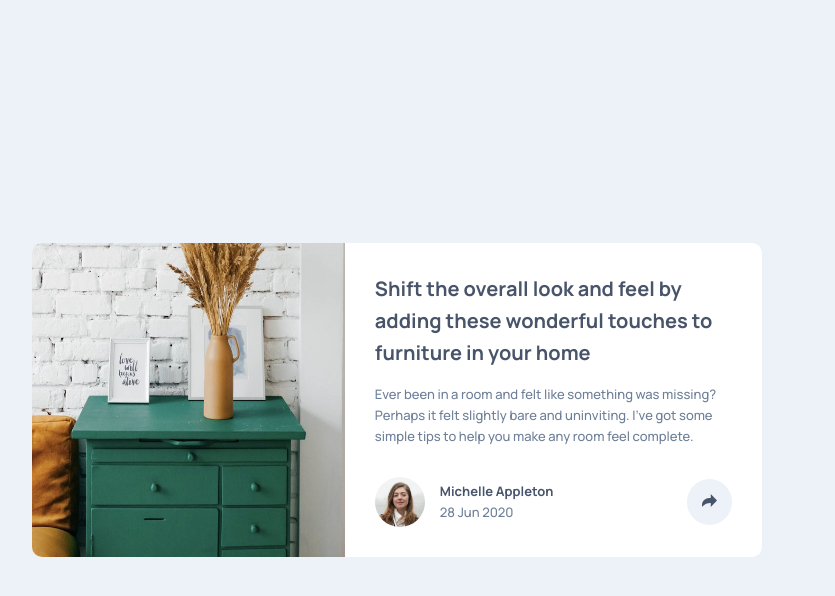
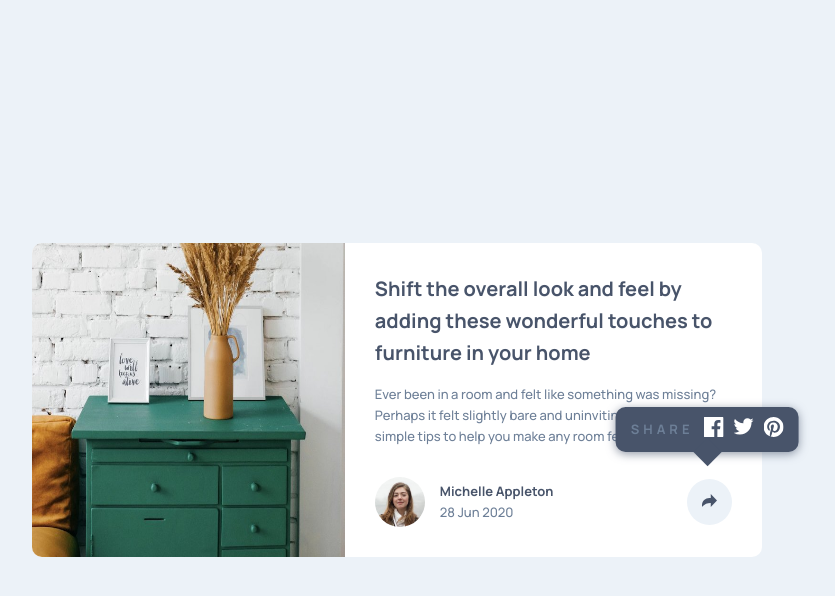
Before and after one commit to naveen-p08/article-preview-component, a plain HTML site: page index.html in a window 1280 px wide. Both pictures are taken after a click on the button "Share". Shown: the whole page, without its empty margins (243-1078 px from the left). Drawn offline with Linux system fonts and the light colour scheme.

Commit message:
added share button toggle script

```diff
--- a/index.html
+++ b/index.html
@@ -14,6 +14,8 @@
   <link rel="preconnect" href="https://fonts.googleapis.com">
   <link rel="preconnect" href="https://fonts.gstatic.com" crossorigin>
   <link href="https://fonts.googleapis.com/css2?family=Manrope:wght@500;700&display=swap" rel="stylesheet">
+
+  <script src="main.js" defer></script>
 
   <!-- Feel free to remove these styles or customise in your own stylesheet 👍 -->
   <!-- <style>
@@ -51,8 +53,8 @@
             </div>
           </div>
           <div class="share-container">
-            <button class="share-btn"><span class="visually-hidden">Share</span><svg xmlns="http://www.w3.org/2000/svg" width="15" height="13"><path fill="currentcolor" d="M15 6.495L8.766.014V3.88H7.441C3.33 3.88 0 7.039 0 10.936v2.049l.589-.612C2.59 10.294 5.422 9.11 8.39 9.11h.375v3.867L15 6.495z"/></svg></button>
-            <div class="share-items hidden">
+            <button class="share-btn" aria-controls="share-items" aria-label="share to social media" aria-expanded="false"><span class="visually-hidden">Share</span><svg xmlns="http://www.w3.org/2000/svg" width="15" height="13"><path fill="currentcolor" d="M15 6.495L8.766.014V3.88H7.441C3.33 3.88 0 7.039 0 10.936v2.049l.589-.612C2.59 10.294 5.422 9.11 8.39 9.11h.375v3.867L15 6.495z"/></svg></button>
+            <div id="share-items" class="share-items">
               <span class="share">Share</span>
               <a href="#"><img src="images/icon-facebook.svg" alt="facebook"></a>
               <a href="#"><img src="images/icon-twitter.svg" alt="Twitter"></a>
--- /dev/null
+++ b/main.js
@@ -0,0 +1,15 @@
+const shareBtn = document.querySelector('.share-btn')
+const shareItems = document.querySelector('#share-items')
+
+shareBtn.addEventListener('click', ()=> {
+    let ariaState = shareBtn.getAttribute('aria-expanded')
+
+
+    if(ariaState == 'false') {
+        shareBtn.setAttribute('aria-expanded', 'true')
+        shareItems.classList.add('visible')
+    }else {
+        shareBtn.setAttribute('aria-expanded', 'false')
+        shareItems.classList.remove('visible')
+    }
+})
--- a/style.css
+++ b/style.css
@@ -144,10 +144,18 @@ img {
     inset: 0 0 0 0;
     background-color: hsl(var(--clr-text-heading));
     display: flex;
-    /* justify-content: center; */
     padding-left: 3rem;
     align-items: center;
     gap: 2rem;
+
+    opacity: 0;
+    pointer-events: none;
+    transition: opacity 200ms ease;
+}
+
+.share-items.visible {
+    opacity: 1;
+    pointer-events: auto;
 }
 
 .share {
@@ -155,11 +163,6 @@ img {
     font-weight: var(--fw-700);
     letter-spacing: 4px;
 }
-
-.share-btn:active {
-    color: blue;
-}
-
 
 @media (min-width: 45em) {
     .card {
```
